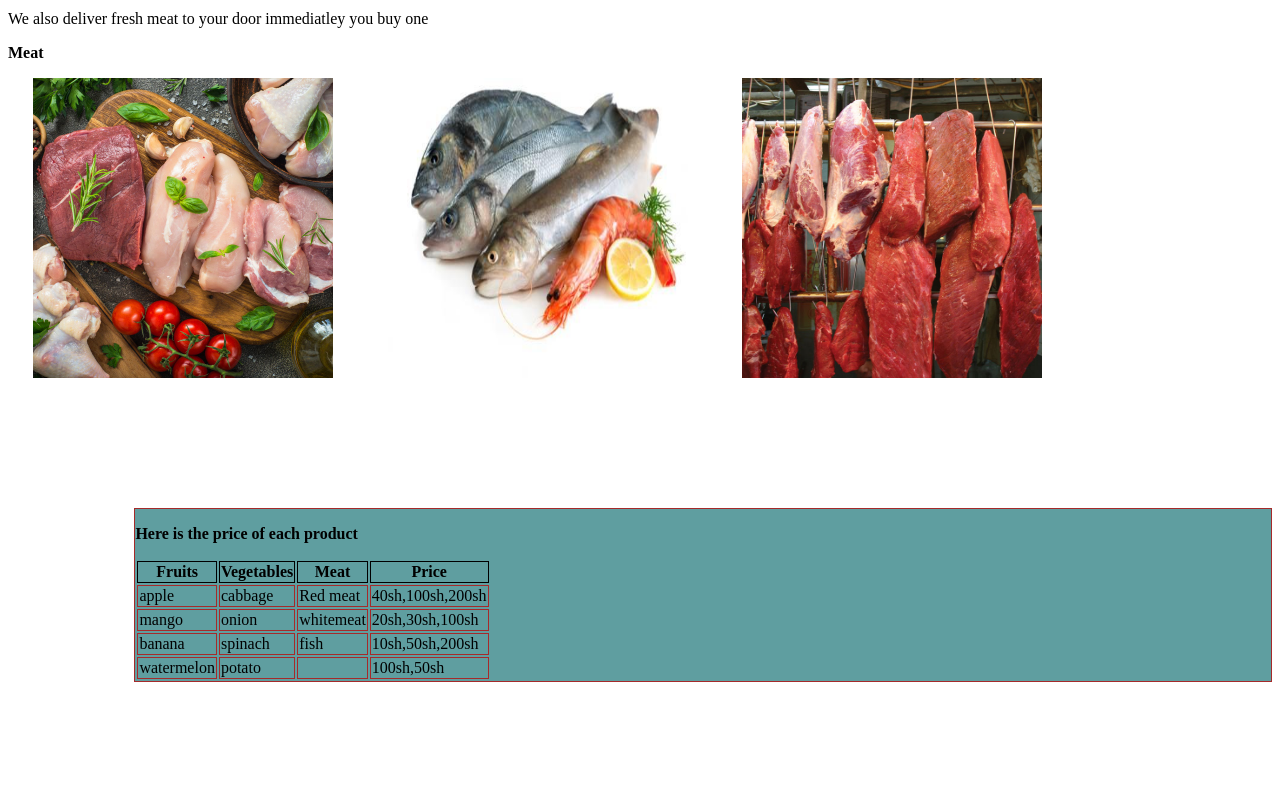
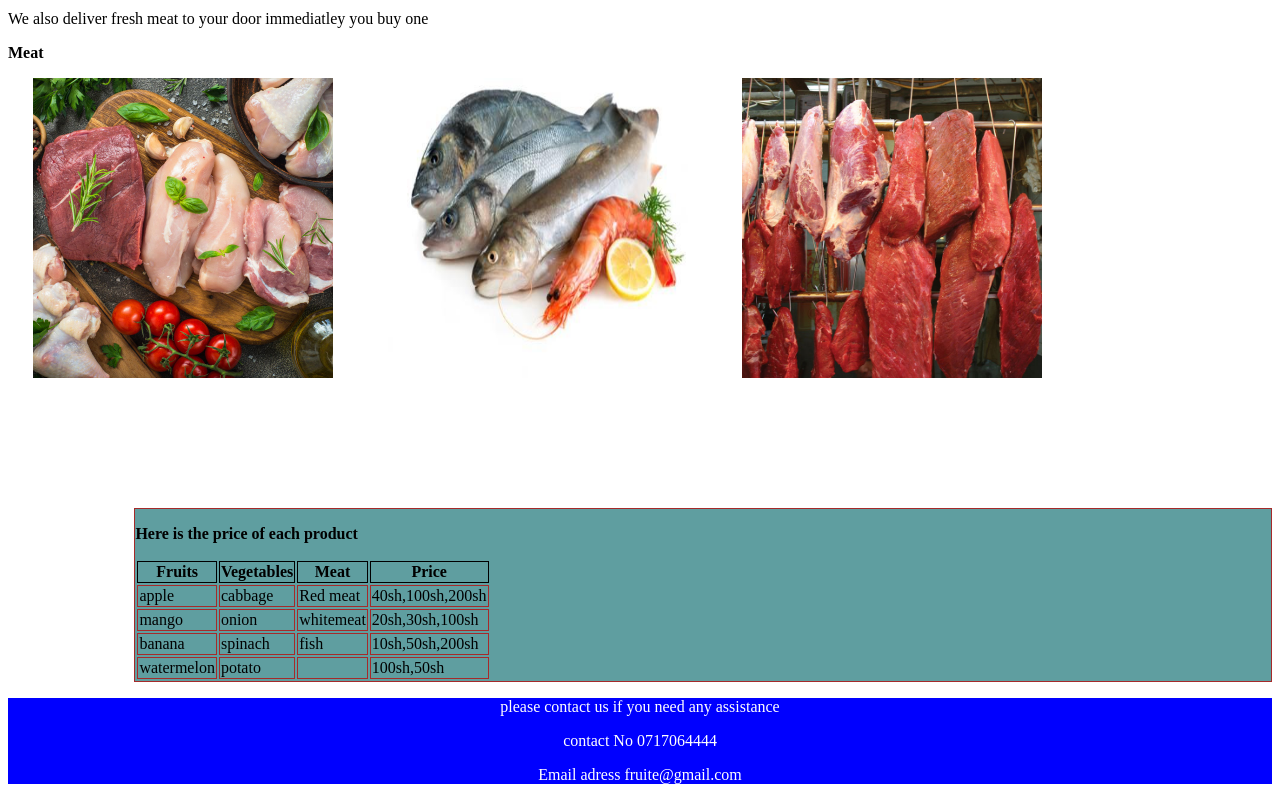
Before and after one commit to Abdiahmed7756/food-delivery-project, a plain HTML site: page index.html in a window 1280 px wide. Shown: the part 1355-2155 px from the top of the page. Before the commit the page ends 2045 px from the top, so only its background shows below. Drawn offline with Linux system fonts and the light colour scheme.

Commit message:
commit all changes

```diff
--- a/index.html
+++ b/index.html
@@ -11,7 +11,7 @@
         <a class="active" href="#home">Home</a>
         <a href="#services">Services</a>
         <a href="#contact">Contact</a>
-        <a href="#about">About</a>
+        <a href="#footer">footer</a>
       </div>
     <h1>REJAZON COMPANY</h1>
     <h2>Welcome to Rejazon company</h2>
@@ -51,7 +51,7 @@
 
  </div>
 
- <div class="table">
+ <div class="table" id="services">
     <p><strong>Here is the price of each product</strong></p>
      <table>
          <tr>
@@ -86,5 +86,12 @@
         </tr>
      </table>
  </div>
+
+ <div class="footer" id="footer">
+    <p>please contact us if you need any assistance</p>
+    <p>contact No 0717064444</p>
+    <p>Email adress fruite@gmail.com</p>
+  </div>
+
 </body>
 </html>
--- a/styles.css
+++ b/styles.css
@@ -55,3 +55,11 @@ body{
   .table,td{
     border: 1px solid brown;
   }
+  .footer {
+    left: 0;
+    bottom: 0;
+    width: 100%;
+    background-color:blue;
+    color: white;
+    text-align: center;
+  }
```
